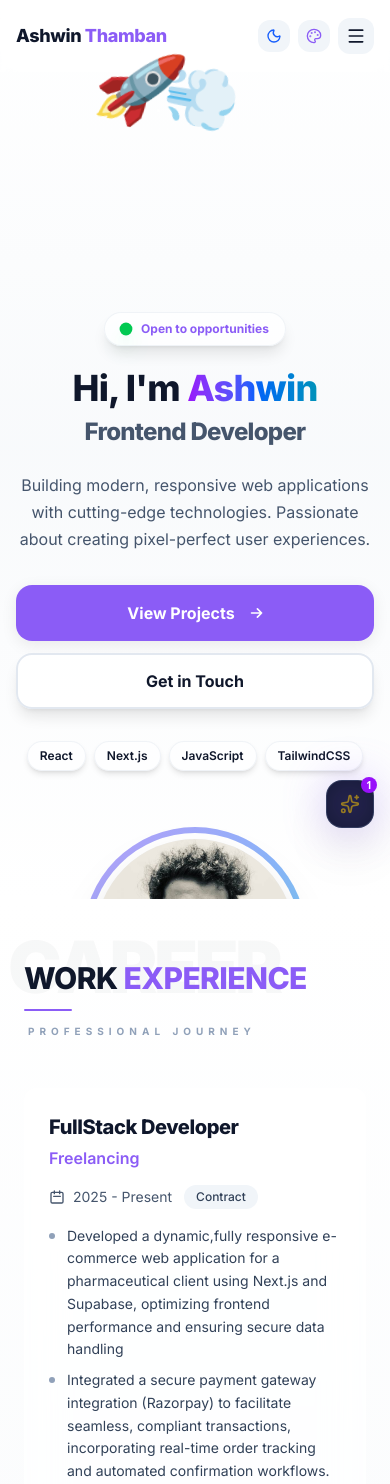
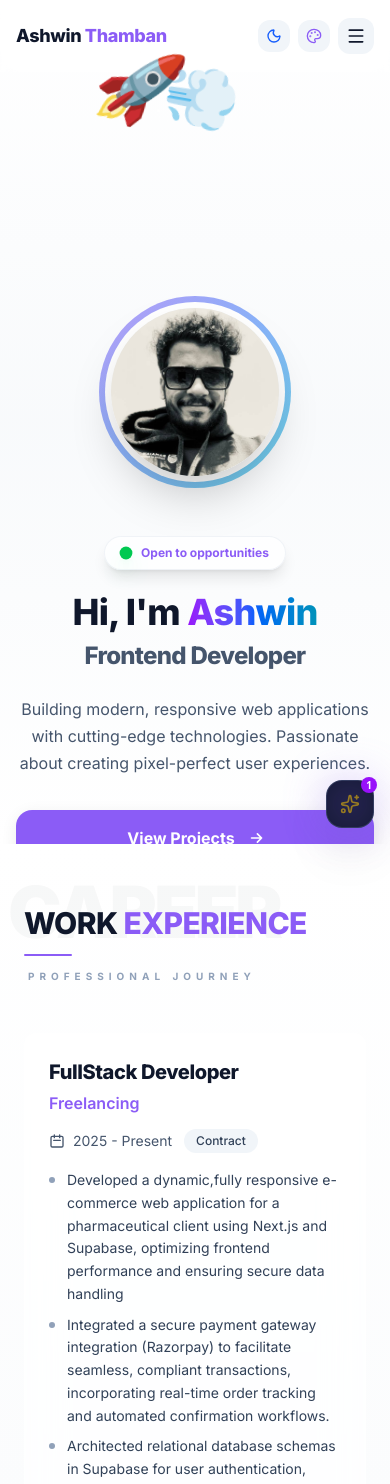
Before and after one commit to ashwwiin/portfolio, a Next.js app: page / in a window 390 px wide. Shown: the top 1484 px of the page. Built offline with nearby package versions, Linux system fonts and the light colour scheme.

Commit message:
style: Move hero profile image to top on mobile viewports

```diff
--- a/src/components/Hero.js
+++ b/src/components/Hero.js
@@ -14,7 +14,7 @@ export default function Hero() {
   }, []);
 
   return (
-    <section className="relative min-h-screen flex items-center justify-center overflow-hidden bg-gradient-to-b from-white via-slate-50 to-white dark:from-black dark:via-slate-950 dark:to-black pt-28 sm:pt-32 pb-12 sm:pb-16">
+    <section className="relative min-h-screen flex items-center justify-center overflow-hidden bg-gradient-to-b from-white via-slate-50 to-white dark:from-black dark:via-slate-950 dark:to-black pt-24 sm:pt-32 pb-12 sm:pb-16">
       {/* Multi-layer animated background */}
       <div className="absolute inset-0 -z-10">
         {/* Large morphing blobs */}
@@ -76,8 +76,41 @@ export default function Hero() {
       >
         <div className="grid lg:grid-cols-2 gap-8 lg:gap-12 items-center">
 
-          {/* Left side - Text content */}
-          <div className="text-center lg:text-left">
+          {/* Top on Mobile, Right on Desktop - Professional Photo */}
+          <motion.div
+            initial={{ opacity: 0, scale: 0.8 }}
+            animate={{ opacity: 1, scale: 1 }}
+            transition={{ duration: 1, delay: 0.3 }}
+            className="order-1 lg:order-2 flex items-center justify-center relative mb-4 lg:mb-0"
+          >
+            <div className="relative w-48 h-48 sm:w-72 sm:h-72 md:w-96 md:h-96 max-w-full aspect-square">
+              {/* Photo container with gradient border */}
+              <motion.div
+                className="absolute inset-0 rounded-full p-1.5"
+                style={{
+                  background: 'linear-gradient(135deg, rgba(139, 92, 246, 0.6), rgba(59, 130, 246, 0.6), rgba(6, 182, 212, 0.6))',
+                }}
+              >
+                <div className="w-full h-full rounded-full bg-white dark:bg-black p-1.5 sm:p-2">
+                  <motion.div
+                    className="w-full h-full rounded-full overflow-hidden shadow-2xl bg-gradient-to-br from-slate-100 to-slate-200 dark:from-slate-800 dark:to-slate-900 relative"
+                    whileHover={{ scale: 1.03 }}
+                    transition={{ type: "spring", stiffness: 300 }}
+                  >
+                    <img
+                      src="/images/photo.jpg"
+                      alt="Ashwin Thamban"
+                      className="w-full h-full object-cover"
+                      style={{ objectPosition: '50% 30%' }}
+                    />
+                  </motion.div>
+                </div>
+              </motion.div>
+            </div>
+          </motion.div>
+
+          {/* Bottom on Mobile, Left on Desktop - Text content */}
+          <div className="order-2 lg:order-1 text-center lg:text-left">
             {/* Badge */}
             <motion.div
               initial={{ opacity: 0, y: 20 }}
@@ -187,38 +220,6 @@ export default function Hero() {
             </motion.div>
           </div>
 
-          {/* Right side - Professional Photo (Responsive on both Mobile & Desktop) */}
-          <motion.div
-            initial={{ opacity: 0, scale: 0.8 }}
-            animate={{ opacity: 1, scale: 1 }}
-            transition={{ duration: 1, delay: 0.6 }}
-            className="flex items-center justify-center relative mt-6 lg:mt-0"
-          >
-            <div className="relative w-56 h-56 sm:w-80 sm:h-80 md:w-96 md:h-96 max-w-full aspect-square">
-              {/* Photo container with gradient border */}
-              <motion.div
-                className="absolute inset-0 rounded-full p-1.5"
-                style={{
-                  background: 'linear-gradient(135deg, rgba(139, 92, 246, 0.6), rgba(59, 130, 246, 0.6), rgba(6, 182, 212, 0.6))',
-                }}
-              >
-                <div className="w-full h-full rounded-full bg-white dark:bg-black p-1.5 sm:p-2">
-                  <motion.div
-                    className="w-full h-full rounded-full overflow-hidden shadow-2xl bg-gradient-to-br from-slate-100 to-slate-200 dark:from-slate-800 dark:to-slate-900 relative"
-                    whileHover={{ scale: 1.03 }}
-                    transition={{ type: "spring", stiffness: 300 }}
-                  >
-                    <img
-                      src="/images/photo.jpg"
-                      alt="Ashwin Thamban"
-                      className="w-full h-full object-cover"
-                      style={{ objectPosition: '50% 30%' }}
-                    />
-                  </motion.div>
-                </div>
-              </motion.div>
-            </div>
-          </motion.div>
         </div>
       </motion.div>
     </section>
```
